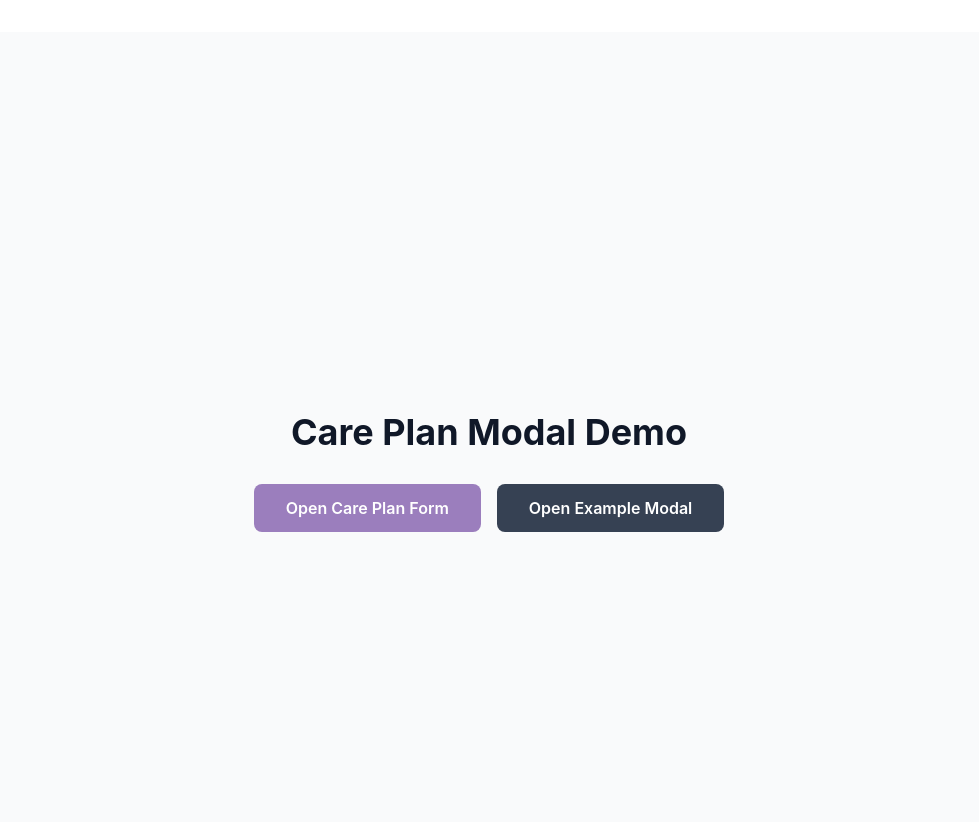
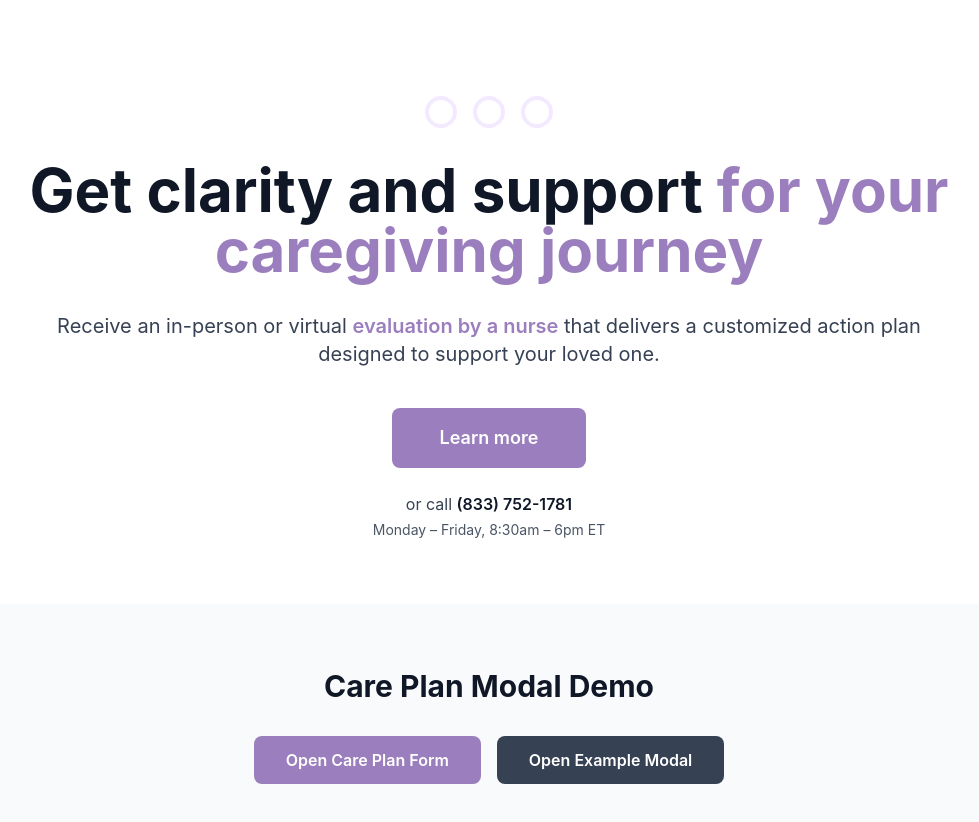
Before and after one commit to ismetkov/care-plan-modal, a React (Vite) app: page / in a window 1280 px wide. Shown: the top 822 px of the page, without its empty margins (151-1130 px from the left). Built offline with nearby package versions, Linux system fonts and the light colour scheme.

Commit message:
add hero banner

```diff
--- a/src/App.tsx
+++ b/src/App.tsx
@@ -4,6 +4,7 @@
  */
 
 import React from 'react';
+import HeroBanner from './components/HeroBanner';
 import CarePlanModal from './components/CarePlanModal';
 import ConfirmationModal from './components/ConfirmationModal';
 import ExampleModal from './components/ExampleModal';
@@ -24,12 +25,16 @@ const CONTENT = {
 const App: React.FC = () => {
   return (
     <>
-      <div className="min-h-screen bg-gray-50 flex items-center justify-center p-4">
-        {/* Main Content */}
-        <div className="mt-20">
-          <h1 className="text-4xl font-bold text-gray-900 mb-8 text-center">
+      <div className="min-h-screen bg-gray-50">
+        {/* Hero Banner */}
+        <HeroBanner />
+
+        {/* Demo Section */}
+        <div className="flex items-center justify-center p-4 py-16">
+          <div className="text-center">
+            <h2 className="text-3xl font-bold text-gray-900 mb-8">
               {CONTENT.PAGE_TITLE}
-          </h1>
+            </h2>
 
             {/* Multiple Modal Triggers */}
             <div className="flex gap-4 justify-center">
@@ -51,6 +56,7 @@ const App: React.FC = () => {
             </div>
           </div>
         </div>
+      </div>
 
       {/* Modals */}
       <CarePlanModal />
--- /dev/null
+++ b/src/components/HeroBanner.tsx
@@ -0,0 +1,85 @@
+/**
+ * Hero Banner Component
+ * Main hero section promoting the care plan evaluation
+ */
+
+import React from 'react';
+import { MODAL_IDS } from '../constants/modal-ids';
+
+const CONTENT = {
+  TITLE: {
+    PART1: 'Get clarity and support',
+    PART2: 'for your caregiving journey',
+  },
+  SUBTITLE: {
+    PART1: 'Receive an in-person or virtual',
+    EVALUATION: 'evaluation by a nurse',
+    PART2: 'that delivers a customized action plan designed to support your loved one.',
+  },
+  BUTTON: 'Learn more',
+  PHONE: {
+    TEXT: 'or call',
+    NUMBER: '(833) 752-1781',
+    HOURS: 'Monday – Friday, 8:30am – 6pm ET',
+  },
+} as const;
+
+const PHONE_HREF = 'tel:8337521781';
+
+const HeroBanner: React.FC = () => {
+  return (
+    <section className="w-full bg-white py-16 px-4" aria-label="Hero banner">
+      <div className="max-w-5xl mx-auto text-center">
+        {/* Decorative dots */}
+        <div className="flex justify-center gap-4 mb-8" aria-hidden="true">
+          <div className="w-8 h-8 rounded-full border-4 border-purple-200 opacity-50" />
+          <div className="w-8 h-8 rounded-full border-4 border-purple-200 opacity-50" />
+          <div className="w-8 h-8 rounded-full border-4 border-purple-200 opacity-50" />
+        </div>
+
+        {/* Heading */}
+        <h1 className="text-4xl md:text-5xl lg:text-6xl font-bold mb-8">
+          <span className="text-gray-900">{CONTENT.TITLE.PART1} </span>
+          <span className="text-purple-primary">{CONTENT.TITLE.PART2}</span>
+        </h1>
+
+        {/* Subtitle */}
+        <p className="text-lg md:text-xl text-gray-700 mb-10 max-w-4xl mx-auto">
+          {CONTENT.SUBTITLE.PART1}{' '}
+          <strong className="text-purple-primary font-semibold">
+            {CONTENT.SUBTITLE.EVALUATION}
+          </strong>{' '}
+          {CONTENT.SUBTITLE.PART2}
+        </p>
+
+        {/* CTA Button */}
+        <button
+          data-modal-open={MODAL_IDS.CARE_PLAN}
+          className="bg-purple-primary hover:bg-purple-dark text-white font-semibold text-lg py-4 px-12 rounded-lg transition-colors mb-6 cursor-pointer"
+          type="button"
+          aria-label="Learn more about care plan evaluation"
+        >
+          {CONTENT.BUTTON}
+        </button>
+
+        {/* Phone contact */}
+        <address className="text-center not-italic">
+          <p className="text-gray-700 mb-1">
+            {CONTENT.PHONE.TEXT}{' '}
+            <a
+              href={PHONE_HREF}
+              className="text-gray-900 font-semibold hover:underline"
+            >
+              {CONTENT.PHONE.NUMBER}
+            </a>
+          </p>
+          <p className="text-gray-600 text-sm">
+            <time>{CONTENT.PHONE.HOURS}</time>
+          </p>
+        </address>
+      </div>
+    </section>
+  );
+};
+
+export default HeroBanner;
```
Lines whose indentation alone changed are shown as unchanged.
